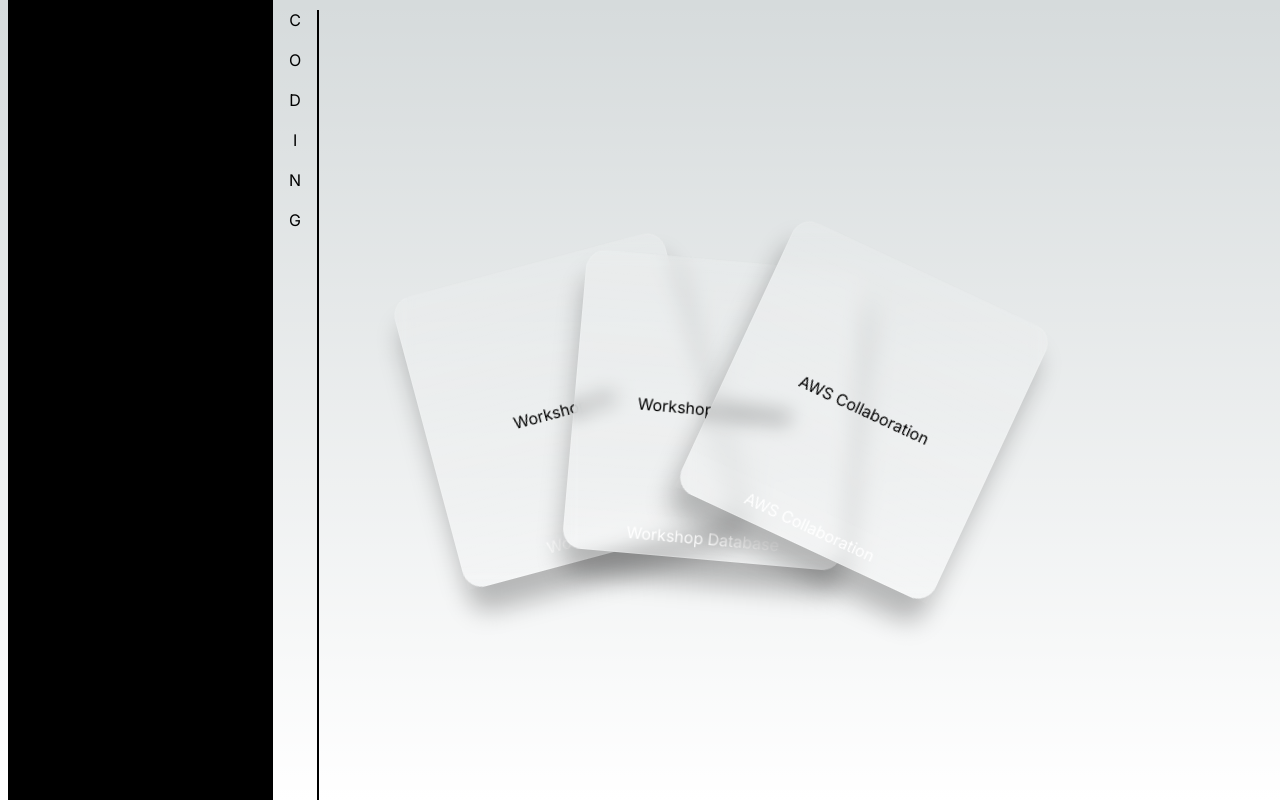
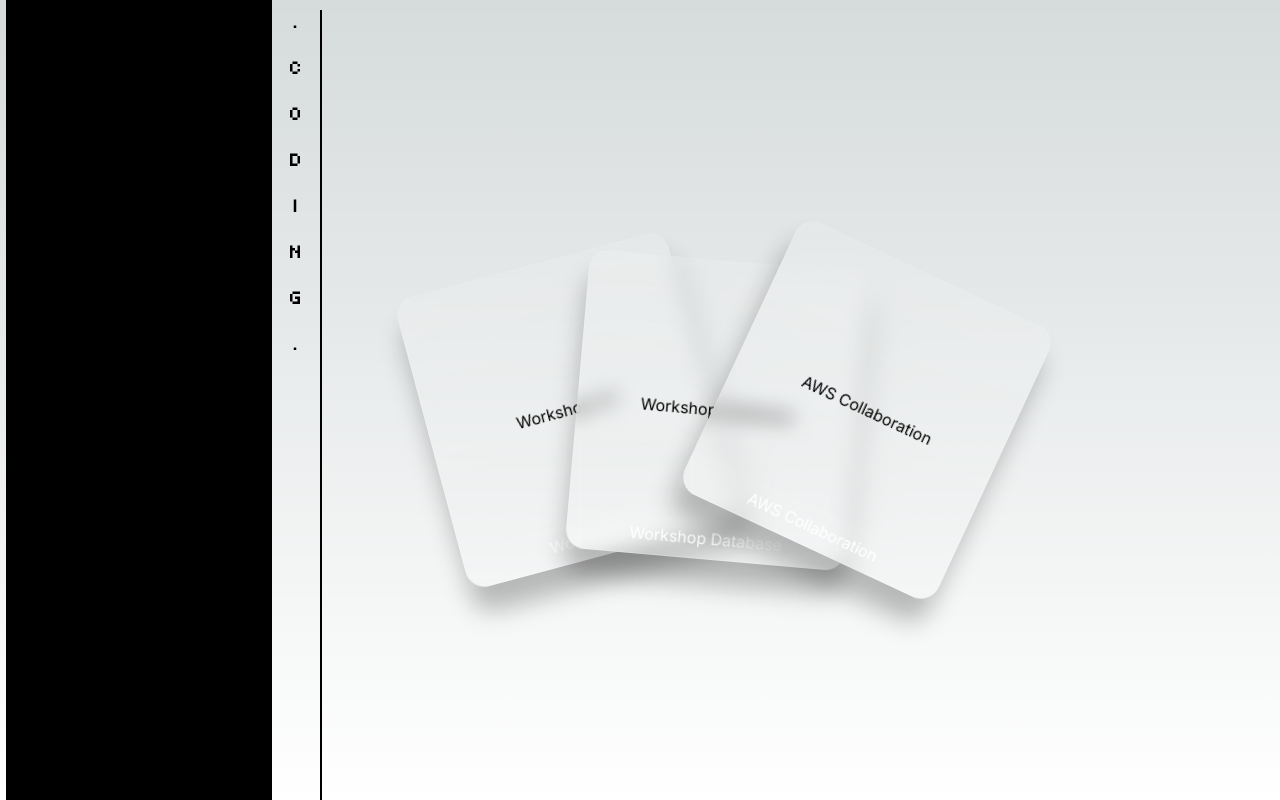
Before and after one commit to tangminhanh/three-next-js, a Next.js app in the folder next-threejs-typescript-example/: page /about-me/community in a window 1280 px wide. Built offline with nearby package versions, Linux system fonts and the light colour scheme.

Commit message:
text timeline section

```diff
--- a/next-threejs-typescript-example/src/app/lib/data.ts
+++ b/next-threejs-typescript-example/src/app/lib/data.ts
@@ -59,24 +59,24 @@
 
 export const TimelineData: TimelineSection[] = [
   {
-    title: 'C O D I N G',
+    title: '.    C O D I N G  .',
     items: ['Workshop CV', 'Workshop Database', 'AWS Collaboration'],
     img: ['hehe', 'hihi','hoho']
   },
   {
-    title: 'C O M M U N I T Y',
+    title: '.    C O M M U N I T Y  .',
     items: ['Maincom Community', 'GL Viet Camp', 'Programmer Chief Enitio Camp'],
     img: ['hehe', 'hihi','hoho']
 
   },
   {
-    title: 'C R E A T O R',
+    title: '.  C R E A T O R  .',
     items: ['Vlog', 'TikTok', 'Blog'],
     img: ['hehe', 'hihi','hoho']
 
   },
   {
-    title: 'C O N T I N U E  S T U D Y',
+    title: 'C O N T I N U E  S T U D Y  .',
     items: [
       'AWS Certification',
       'Google Business Certification',
--- a/next-threejs-typescript-example/src/app/ui/BeyondCoding.module.css
+++ b/next-threejs-typescript-example/src/app/ui/BeyondCoding.module.css
@@ -31,6 +31,7 @@
   display: flex;
   align-items: center;
   margin-bottom: 20px;
+  overflow:hidden;
 }
 
 .timelineTitle {
--- a/next-threejs-typescript-example/src/app/ui/BeyondCodingMilestone.tsx
+++ b/next-threejs-typescript-example/src/app/ui/BeyondCodingMilestone.tsx
@@ -26,7 +26,7 @@
   {/* Right scrollable timeline */}
   {TimelineData.map((section, index) => (
     <div key={index} className={styles.timelineSection}>
-      <h2 className={styles.timelineTitle}>{section.title}</h2>
+      <h2 className={`custom-font text-xl  ${styles.timelineTitle}`}>{section.title}</h2>
       <div className={`${styles.cardContainer}`}>
         {section.items.map((item, idx) => (
           <div
```
